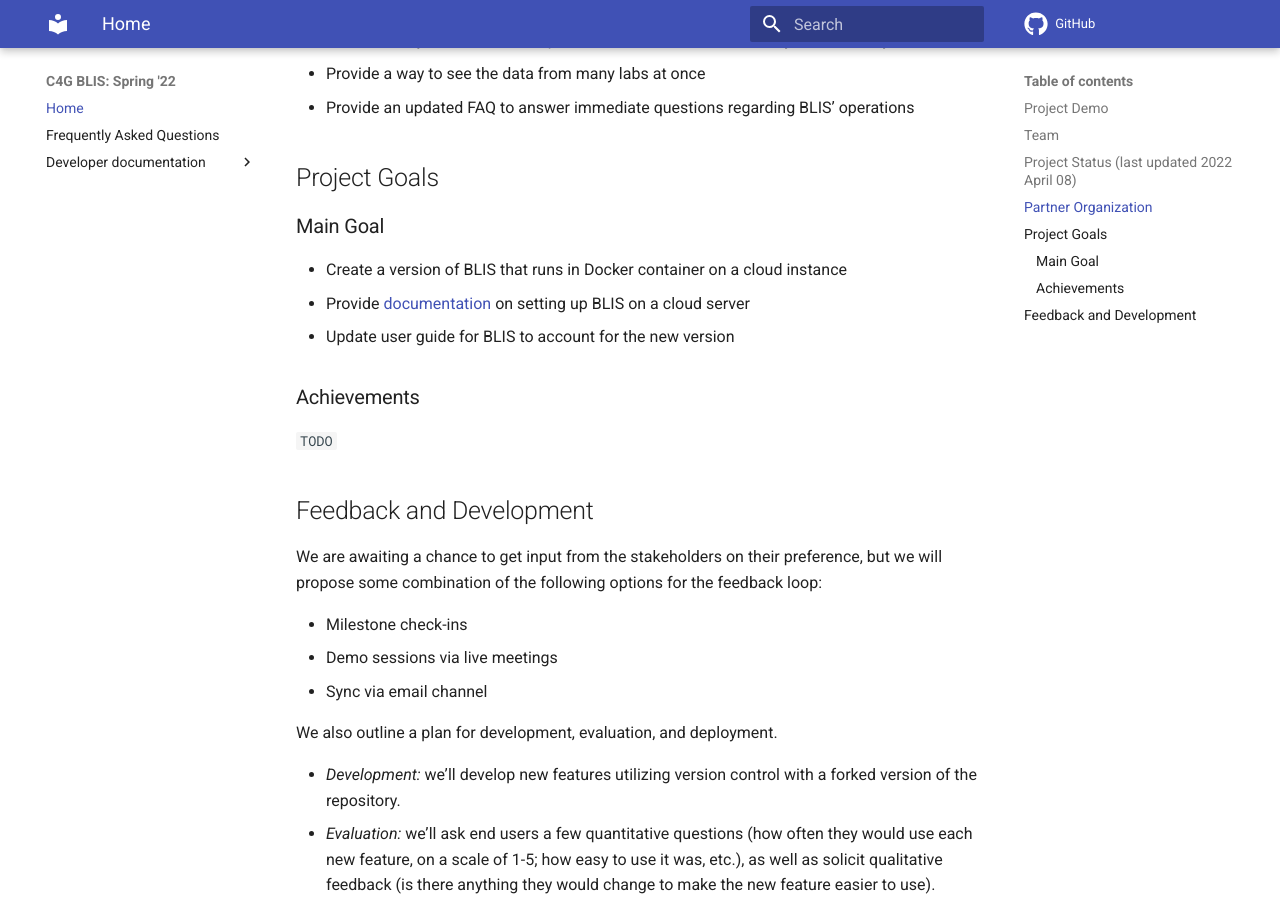
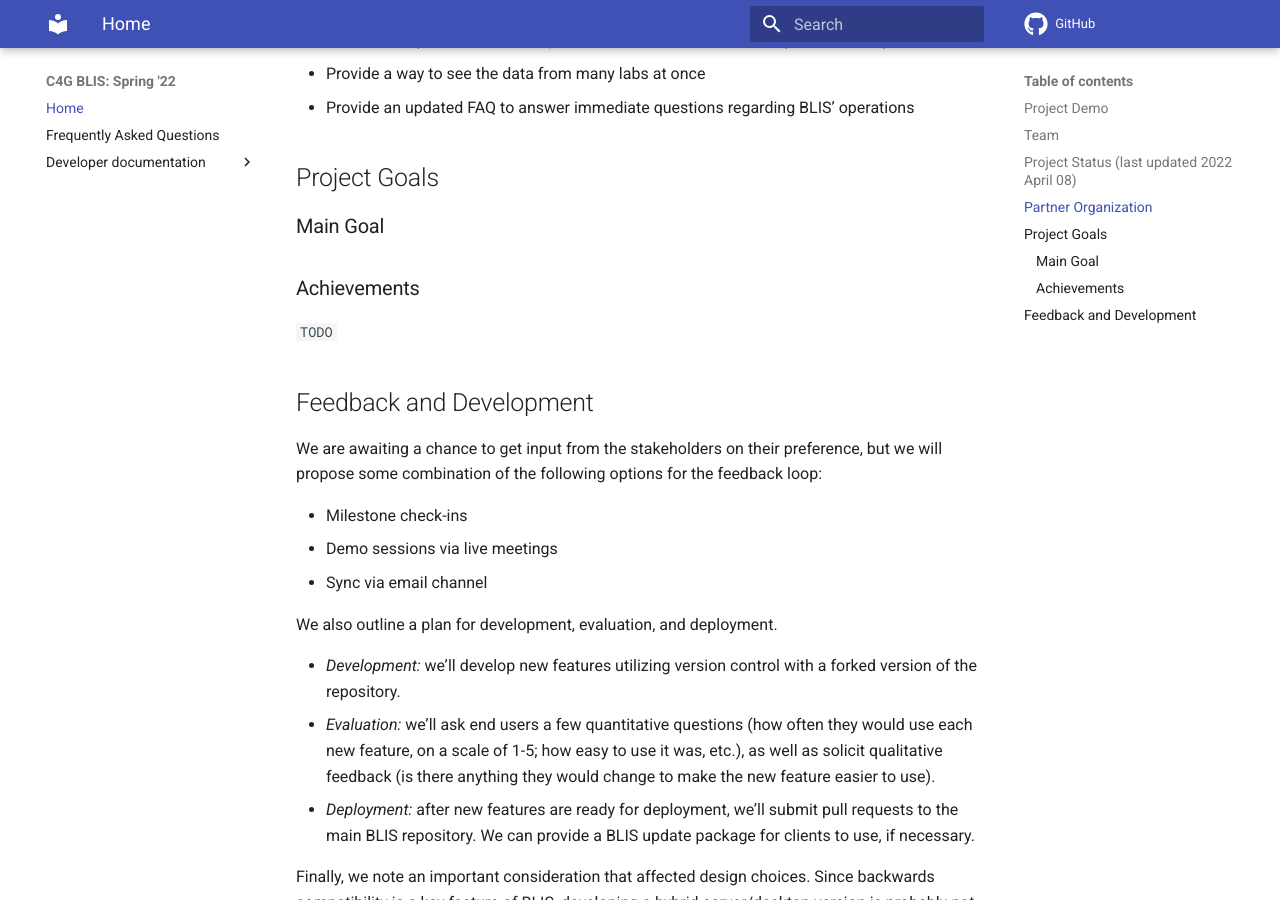
Before and after one commit to c4g-blis-docs/c4g-blis-docs.github.io, an MkDocs documentation site: the page built from docs/index.md, in a window 1280 px wide and 900 px high, scrolled down 1146 px. Built offline with MkDocs 1.6.1 and Material for MkDocs 9.7.7, drawn with Linux system fonts in a browser that asks for light colours; comment, search, counter and statistics services are not loaded.

Commit message:
fix few nits

```diff
--- a/docs/index.md
+++ b/docs/index.md
@@ -29,9 +29,6 @@ Our partner organization is the group of labs using the C4G BLIS tool currently.
 
 ### Main Goal
 
-* Create a version of BLIS that runs in Docker container on a cloud instance
-* Provide [documentation](blis_cloud.md) on setting up BLIS on a cloud server
-* Update user guide for BLIS to account for the new version
 
 ### Achievements
 
```
Also changed, not shown: README.md (+11 -2 lines), docs/developer_documentation/data-structure.md (+3 -3 lines), docs/developer_documentation/webdev-notes.md (+1 -1 lines), 4 other files.
